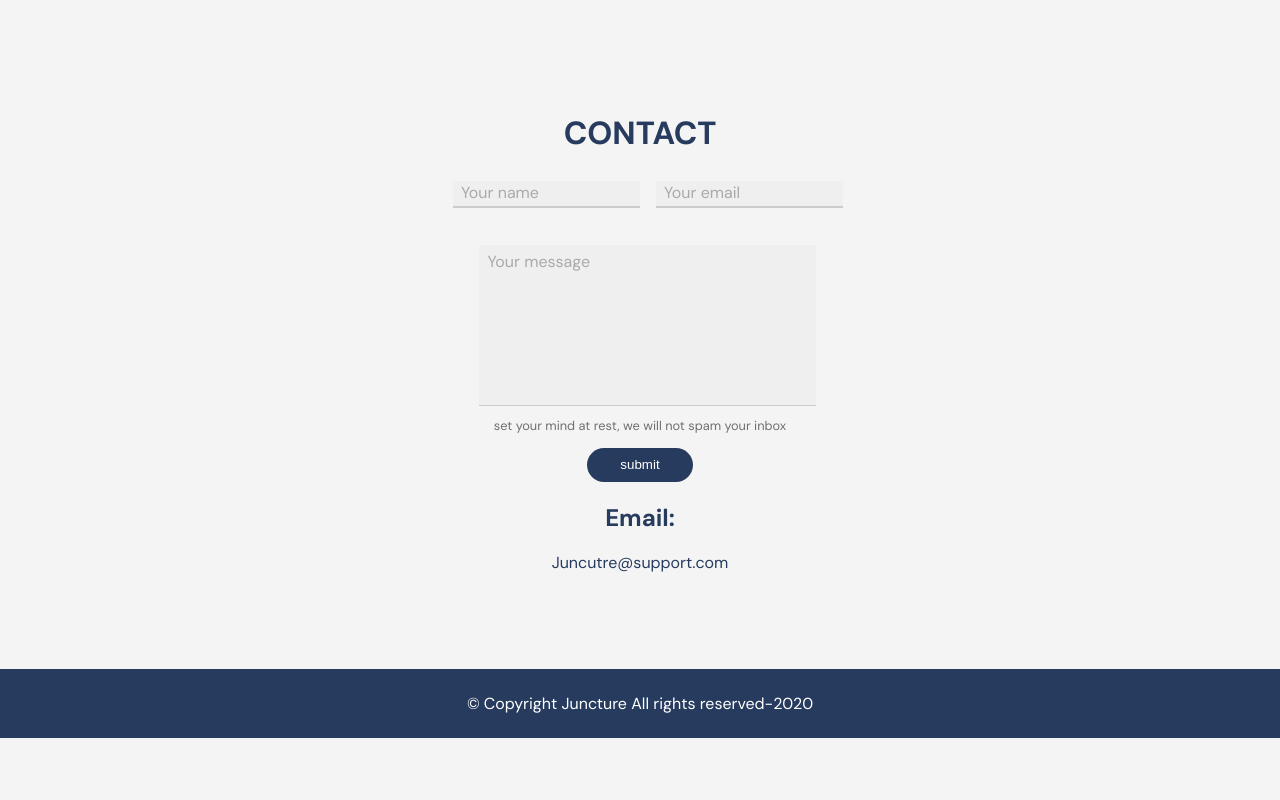
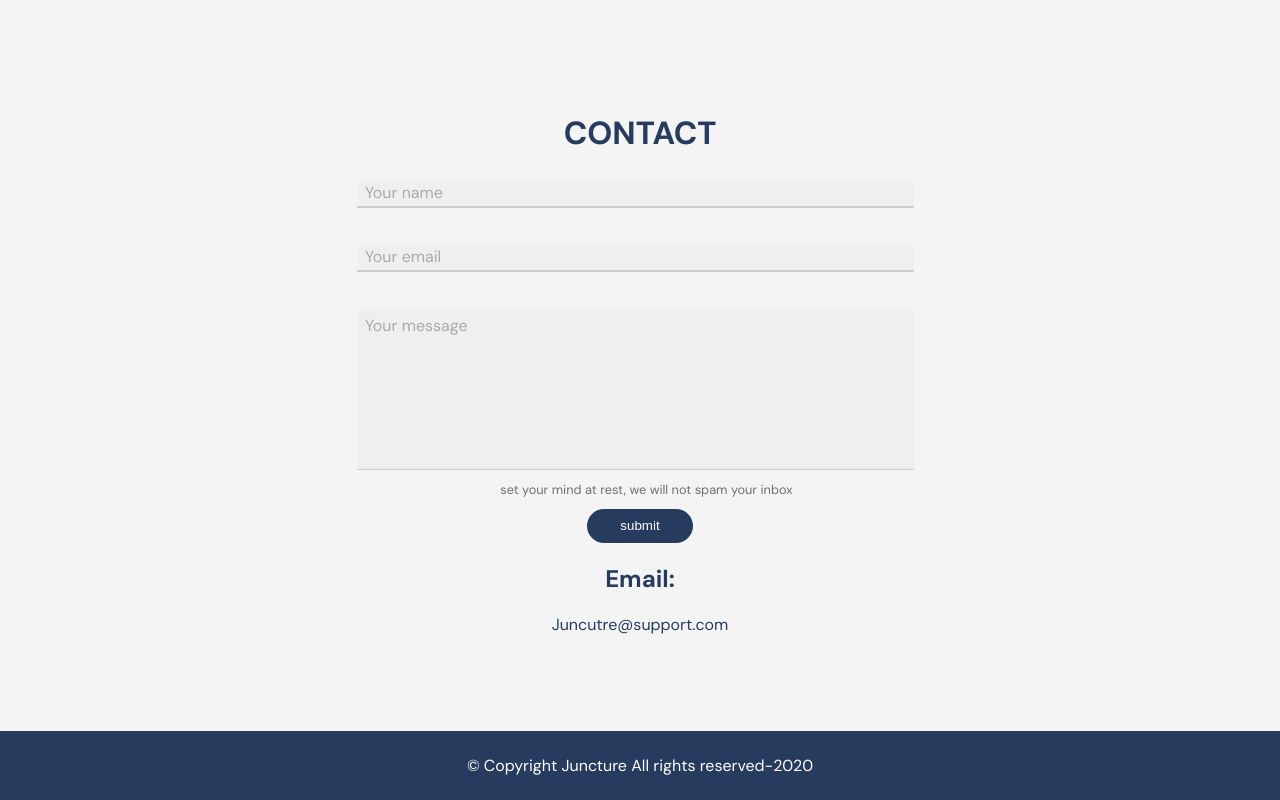
Before and after one commit to LokmaneDaoudi/Juncture, a plain HTML site: page index.html in a window 1280 px wide. Shown: the part 1885-2685 px from the top of the page. Before the commit the page ends 2623 px from the top, so only its background shows below. Drawn offline with Linux system fonts and the light colour scheme.

Commit message:
Fixed bugs

```diff
--- a/assets/styles.css
+++ b/assets/styles.css
@@ -322,17 +322,16 @@ body {
   color: #263b5e;
   font-size: 2em;
 }
+
 .form{
-  display: flex;
-  flex-direction: row;
-  justify-content: center;
-  flex-wrap: wrap;
+  position: relative;
+  left:-.5%;
+  margin-bottom:-2%;
 }
-
 .form_group{
   margin-bottom:1rem;
-  margin-left:1rem;
   transition:all .3s;
+
 }
 
 .form_label{
@@ -354,9 +353,11 @@ body {
   border-color:#ccc;
   border-style:none none solid none;
   width:100%;
+  max-width:100%;
   transition:all .5s;
   padding:5px;
   resize: none;
+
 
 }
 
@@ -399,7 +400,9 @@ body {
 }
 
 .contact_note{
+  margin-left:1em;
   margin-top:-3.2em;
+  margin-bottom:.9em;
   color:#707070;
 }
 .contact_btn{
@@ -409,9 +412,7 @@ body {
   border:none;
   padding: 0.7em 2.5em;
   border-radius: 25px;
-  margin-top:1em;
   transition: all 0.2s ease-out;
-  margin:auto;
 }
 .contact_btn:hover{
   background: #ffffff;
--- a/index.html
+++ b/index.html
@@ -108,7 +108,7 @@
 
 <!--contact PAGE-->
 <section>
-   <div class="container">
+   <div class="container ">
      <div class="contact">
        <h1 class="contact_heading">contact</h1>
        <div class="row">
@@ -125,15 +125,16 @@
         <textarea id="message" class="form_control" name="message" placeholder="your message" rows="10" cols="39" required></textarea>
         <label for="message" class="form_label--ta">Your message</label>
       </div>
-      <label class="note contact_note">set your mind at rest, we will not spam your inbox</label>
     </form>
+    <label class="note contact_note">set your mind at rest, we will not spam your inbox</label>
     <button form="form1" type="submit" class="contact_btn">submit</button>
 
     <div class="contact_info">
       <h1>Email:</h1>
       <p>Juncutre@support.com</p>
     </div>
-    </div>
+  </div>
+</div>
    </div>
 </section>
 
```
